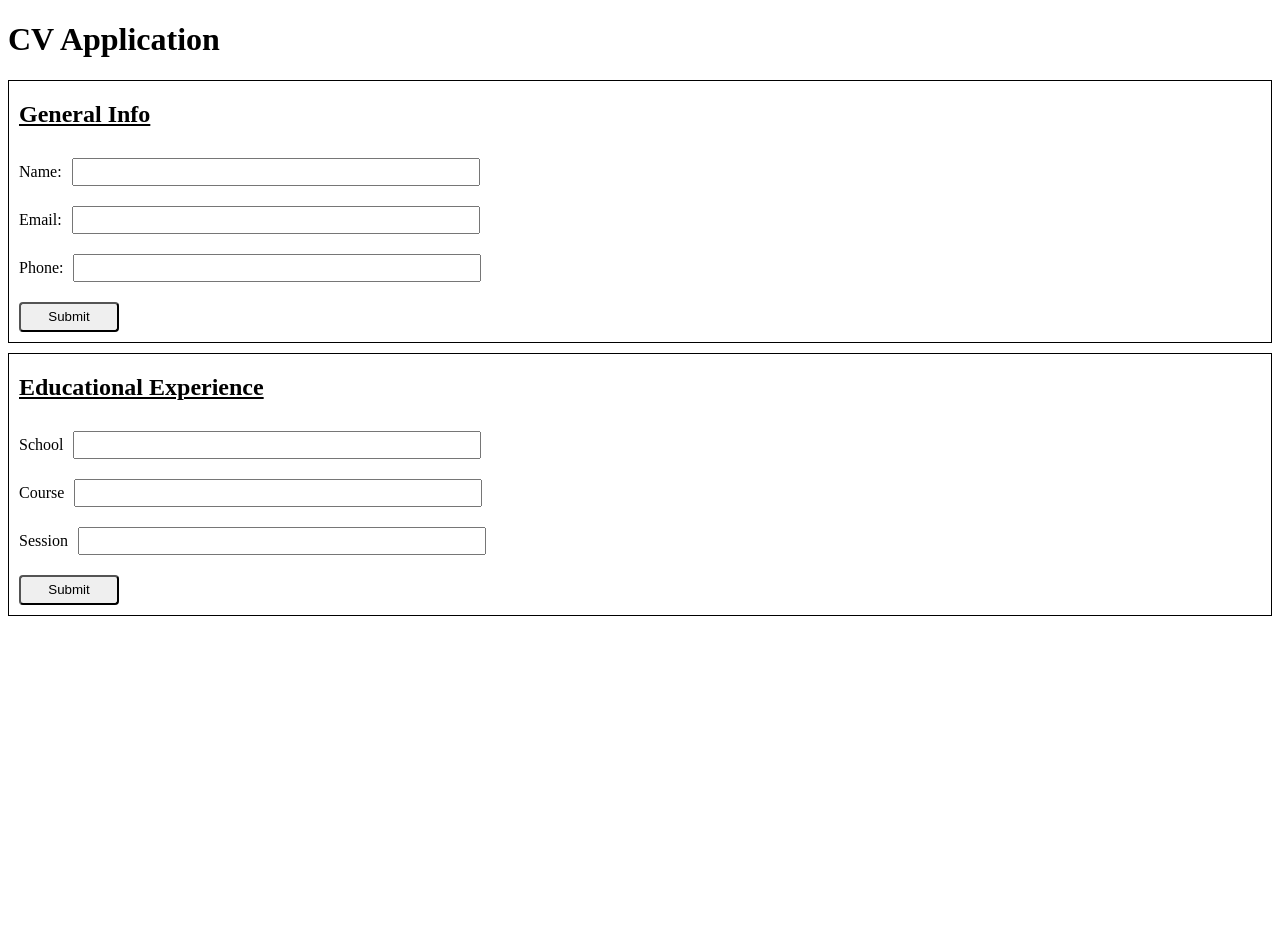
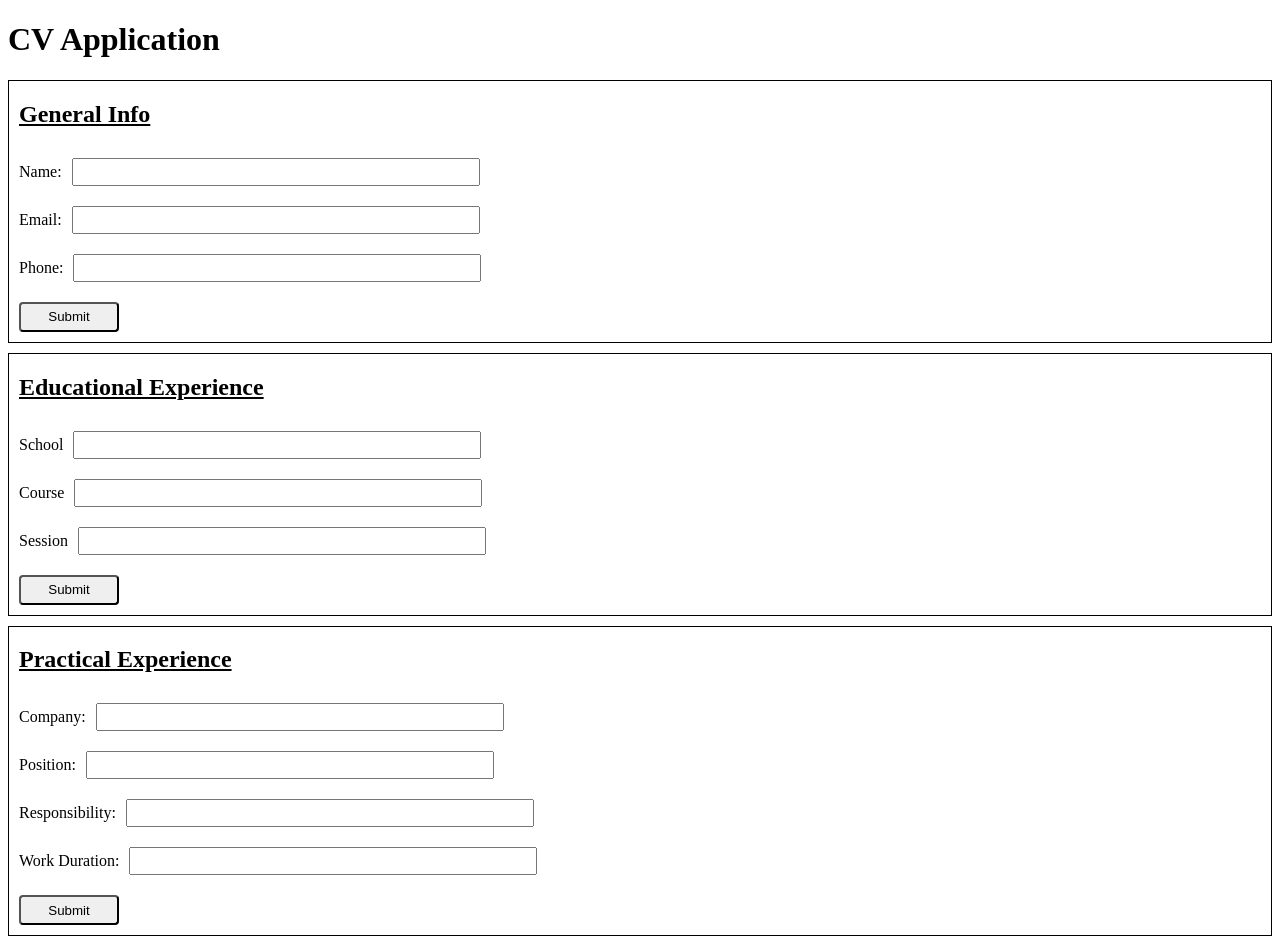
Before and after one commit to sum4n/TheOdinProject-CVApplication, a React (Vite) app: page / in a window 1280 px wide. Before the commit the page ends 800 px from the top, so only its background shows below. Built offline with nearby package versions, Linux system fonts and the light colour scheme.

Commit message:
Add functional PracticalExp component

```diff
--- /dev/null
+++ b/src/components/PracticalExp.jsx
@@ -0,0 +1,82 @@
+import { useState } from "react";
+import "../styles/style.css";
+
+function PracticalExp() {
+  const [workInfo, setWorkInfo] = useState({
+    company: "",
+    position: "",
+    responsibility: "",
+    workDuration: "",
+  });
+
+  function handleChange(e) {
+    setWorkInfo({
+      ...workInfo,
+      [e.target.name]: e.target.value,
+    });
+  }
+
+  const [showForm, setShowForm] = useState(true);
+
+  function handleSubmit() {
+    setShowForm(!showForm);
+  }
+
+  return (
+    <div className="info-box">
+      <h2>Practical Experience</h2>
+
+      {showForm ? (
+        <div className="info-content">
+          <label>
+            Company:
+            <input
+              type="text"
+              name="company"
+              value={workInfo.company}
+              onChange={handleChange}
+            />
+          </label>
+          <label>
+            Position:
+            <input
+              type="text"
+              name="position"
+              value={workInfo.position}
+              onChange={handleChange}
+            />
+          </label>
+          <label>
+            Responsibility:
+            <input
+              type="text"
+              name="responsibility"
+              value={workInfo.responsibility}
+              onChange={handleChange}
+            />
+          </label>
+          <label>
+            Work Duration:
+            <input
+              type="text"
+              name="workDuration"
+              value={workInfo.workDuration}
+              onChange={handleChange}
+            />
+          </label>
+          <button onClick={handleSubmit}>Submit</button>
+        </div>
+      ) : (
+        <div className="info-content">
+          <p>Company: {workInfo.company}</p>
+          <p>Position: {workInfo.position}</p>
+          <p>Responsibility: {workInfo.responsibility}</p>
+          <p>Work duration: {workInfo.workDuration}</p>
+          <button onClick={handleSubmit}>Edit</button>
+        </div>
+      )}
+    </div>
+  );
+}
+
+export default PracticalExp;
--- a/src/main.jsx
+++ b/src/main.jsx
@@ -3,11 +3,13 @@ import ReactDOM from "react-dom/client";
 import App from "./App.jsx";
 import GeneralInfo from "./components/GeneralInfo.jsx";
 import EducationExp from "./components/EducationExp.jsx";
+import PracticalExp from "./components/PracticalExp.jsx";
 
 ReactDOM.createRoot(document.getElementById("root")).render(
   <React.StrictMode>
     <App />
     <GeneralInfo />
     <EducationExp />
+    <PracticalExp />
   </React.StrictMode>
 );
```
